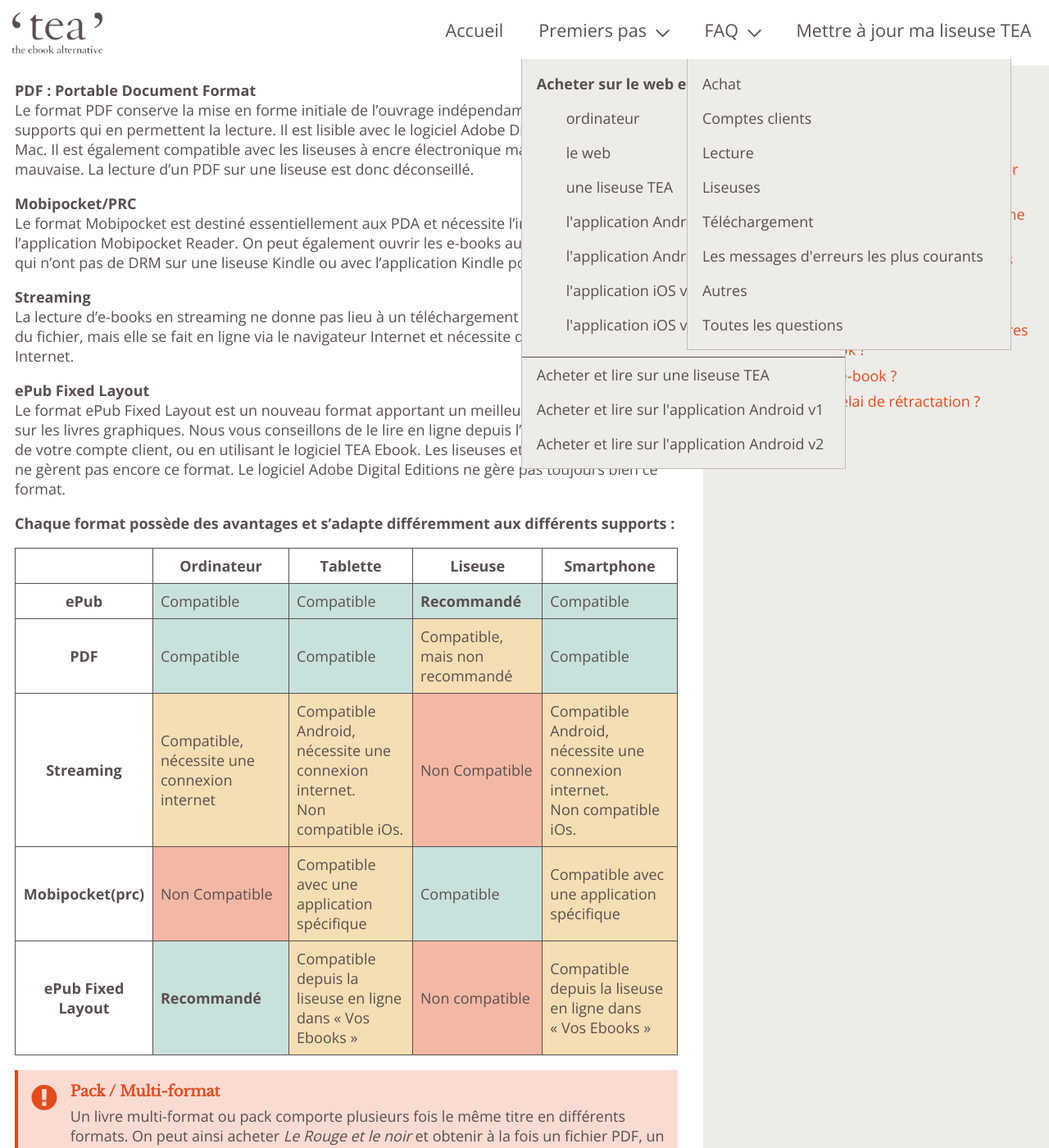
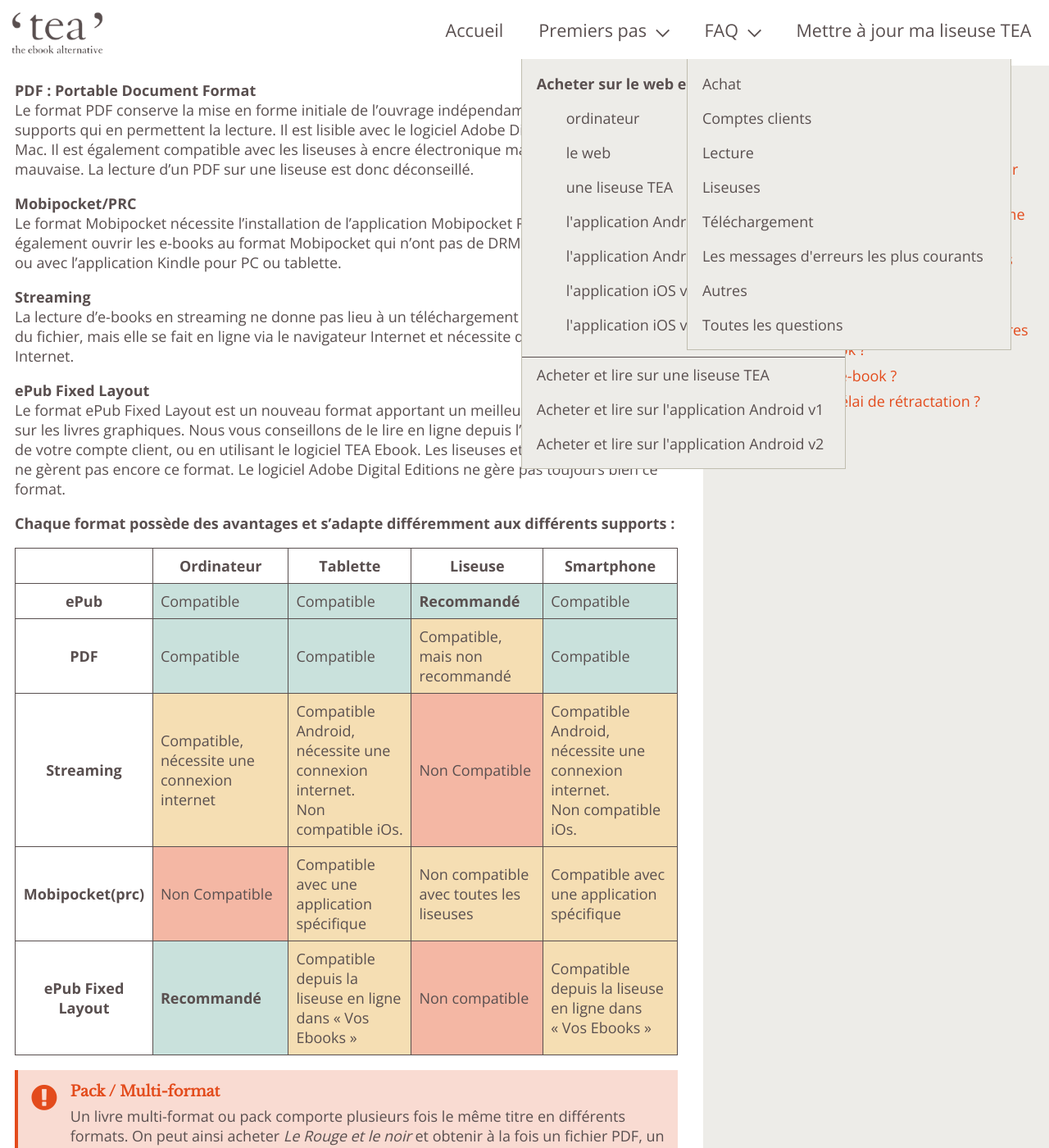
Before and after one commit to TEA-ebook/help-center, a Jekyll site: the page built from _pages/FAQ-achat.md, in a window 1280 px wide and 1400 px high, scrolled down 749 px. Shown: the whole window at 82% size. Built offline with Jekyll 4.4.1, drawn with Linux system fonts in a browser that asks for light colours.

Commit message:
Modifs format mobipocket

```diff
--- a/_pages/FAQ-achat.md
+++ b/_pages/FAQ-achat.md
@@ -21,7 +21,7 @@ Le format PDF conserve la mise en forme initiale de l'ouvrage indépendamment de
 Il est également compatible avec les liseuses à encre électronique mais la lisibilité est assez mauvaise. La lecture d'un PDF sur une liseuse est donc déconseillé.
 
 **Mobipocket/PRC**
-Le format Mobipocket est destiné essentiellement aux PDA et nécessite l'installation de l'application Mobipocket Reader. On peut également ouvrir les e-books au format Mobipocket qui n'ont pas de DRM sur une liseuse Kindle ou avec l'application Kindle pour PC ou tablette.
+Le format Mobipocket nécessite l'installation de l'application Mobipocket Reader. On peut également ouvrir les e-books au format Mobipocket qui n'ont pas de DRM sur une liseuse Kindle ou avec l'application Kindle pour PC ou tablette.
 
 **Streaming**
 La lecture d'e-books en streaming ne donne pas lieu à un téléchargement ou un enregistrement du fichier, mais elle se fait en ligne via le navigateur Internet et nécessite donc une connexion Internet.
@@ -70,7 +70,7 @@ Le format ePub Fixed Layout est un nouveau format apportant un meilleur confort
         <th>Mobipocket(prc)</th>
         <td class="danger">Non Compatible</td>
         <td class="warning">Compatible avec une application spécifique</td>
-        <td class="success">Compatible</td>
+        <td class="warning">Non compatible avec toutes les liseuses</td>
         <td class="warning">Compatible avec une application spécifique</td>
     </tr>
     <tr>
```
